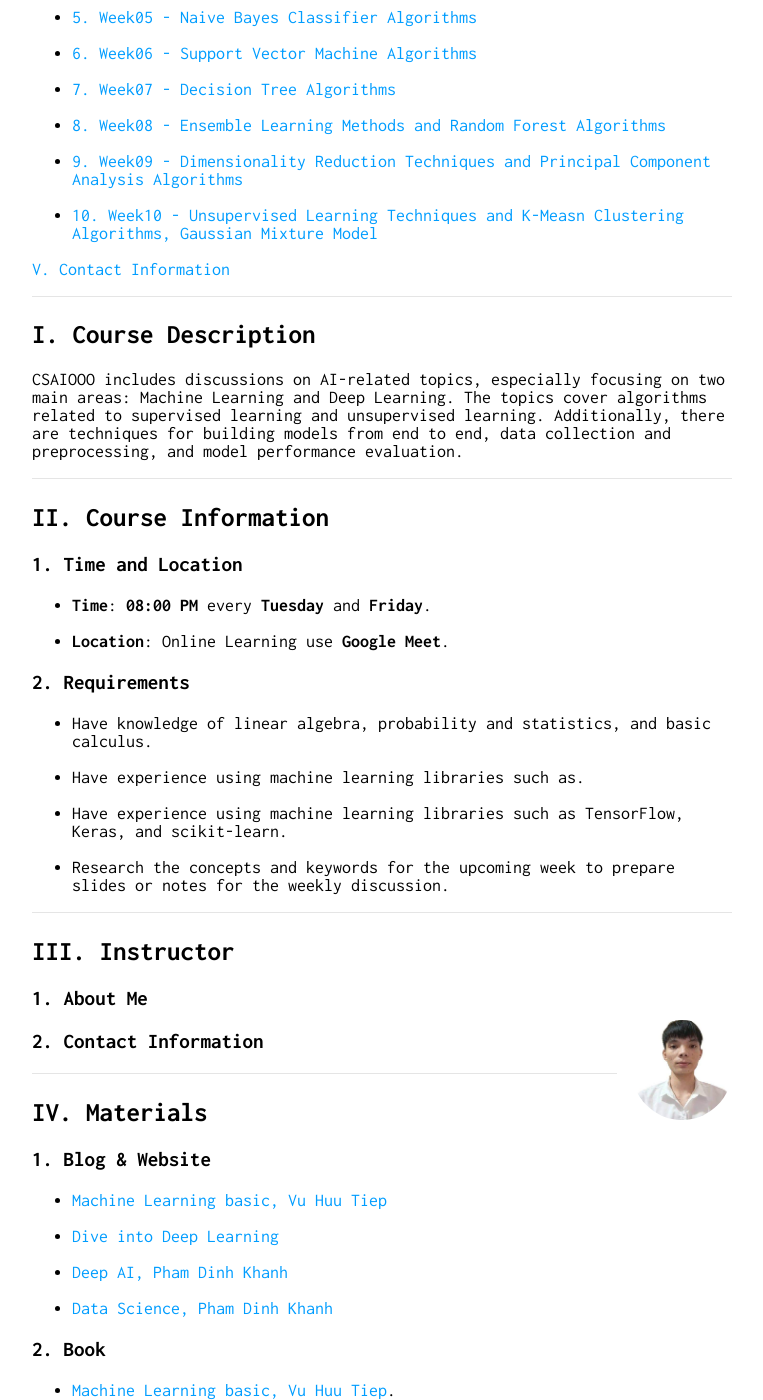
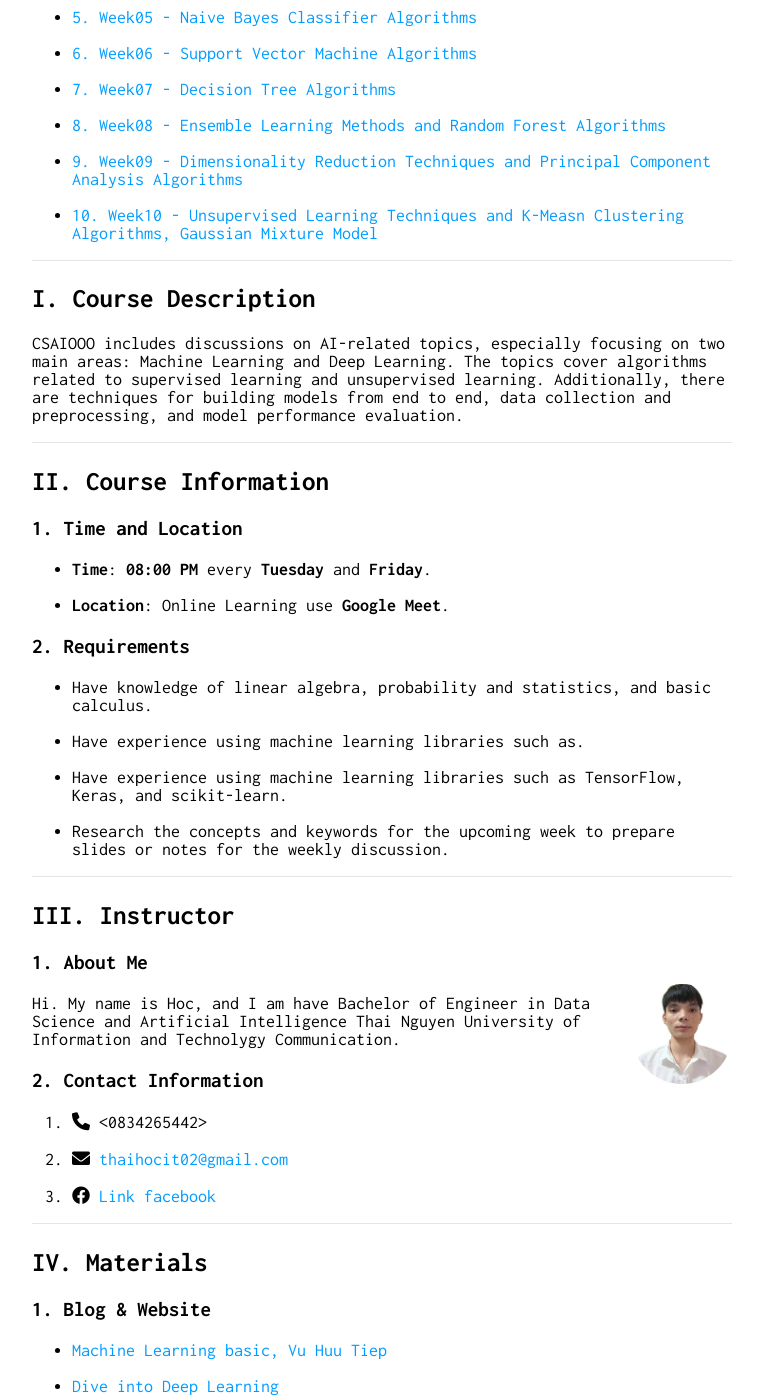
Before and after one commit to nguyenthaihoc02/About-Me, a Jekyll site: the page built from course_all/csai_000.md, in a window 1280 px wide and 1400 px high, scrolled down 664 px. Shown: the whole window, without its empty margins (258-1021 px from the left). Built offline with Jekyll 4.4.1, drawn with Linux system fonts in a browser that asks for light colours.

Commit message:
update course

```diff
--- a/course_all/csai_000.md
+++ b/course_all/csai_000.md
@@ -36,8 +36,6 @@ layout: default
 
 * [10. Week10 - Unsupervised Learning Techniques and K-Measn Clustering Algorithms, Gaussian Mixture Model](#week10---unsupervised-learning-techniques-k-measn-clusteringgaussian-mixture-model-algorithms)
 
-[V. Contact Information](#contact-information)
-
 ---
 ## I. Course Description
 CSAIOOO includes discussions on AI-related topics, especially focusing on two main areas: Machine Learning and Deep Learning. The topics cover algorithms related to supervised learning and unsupervised learning. Additionally, there are techniques for building models from end to end, data collection and preprocessing, and model performance evaluation.
@@ -63,7 +61,14 @@ CSAIOOO includes discussions on AI-related topics, especially focusing on two ma
 ### 1. About Me
 <img class="profile-picture" src="hoc.jpg">
 
+Hi. My name is Hoc, and I am have Bachelor of Engineer in Data Science and Artificial Intelligence Thai Nguyen University of Information and Technolygy Communication.
+
 ### 2. Contact Information
+1. <i class="fa-solid fa-phone"></i> <0834265442>
+
+2. <i class="fa-solid fa-envelope"></i> <thaihocit02@gmail.com>
+
+3. <i class="fa-brands fa-facebook"></i> [Link facebook](https://www.facebook.com/NguyenThaiHoc.IT)
 
 ---
 ## IV. Materials
```
